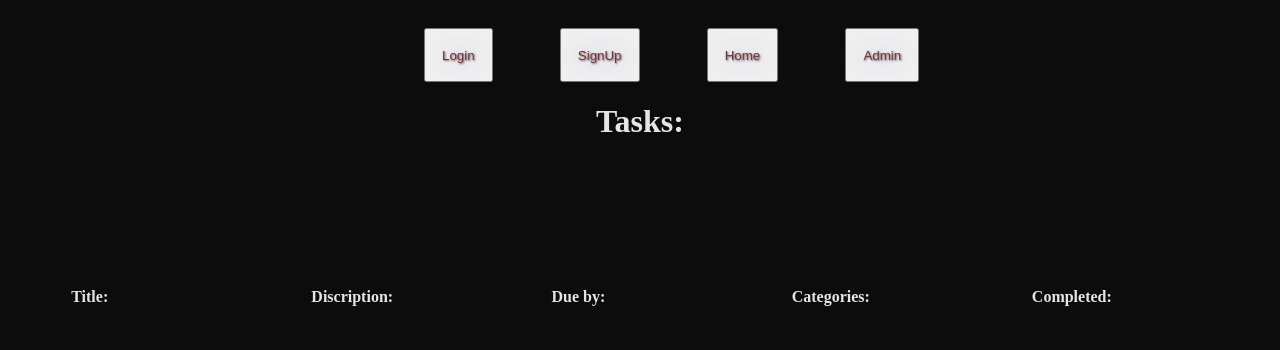
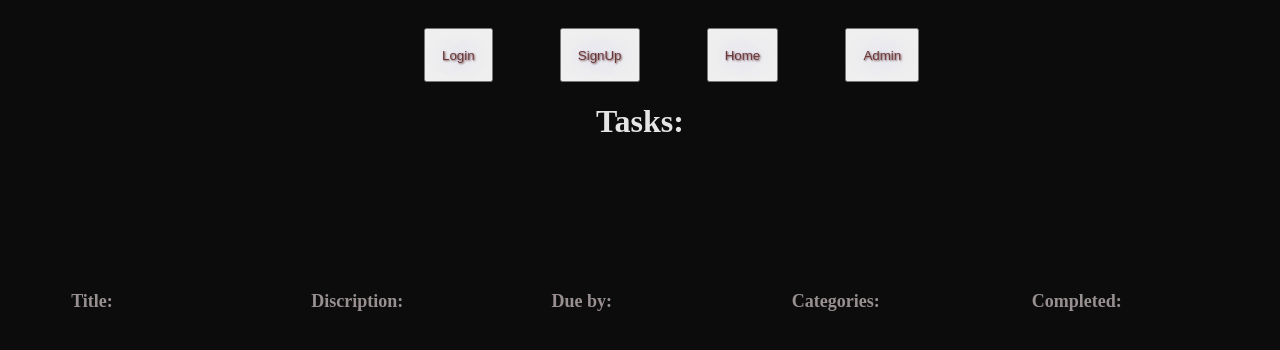
Before and after one commit to nununuam/Tsks, a Django app: page /tasks/ in a window 1280 px wide. Shown: the top 350 px of the page. Run offline with Django 4.2, Linux system fonts and the light colour scheme; data that the repository does not hold is empty.

Commit message:
done except for the word task

```diff
--- a/main_app/static/styles/styles.css
+++ b/main_app/static/styles/styles.css
@@ -65,6 +65,8 @@ div img {
     margin-top: 10%;
     text-align: -webkit-left;
     margin-left: 5%;
+    font-size:large;
+    color:#989090;
 }
 .tasks {
     display: grid;
```
